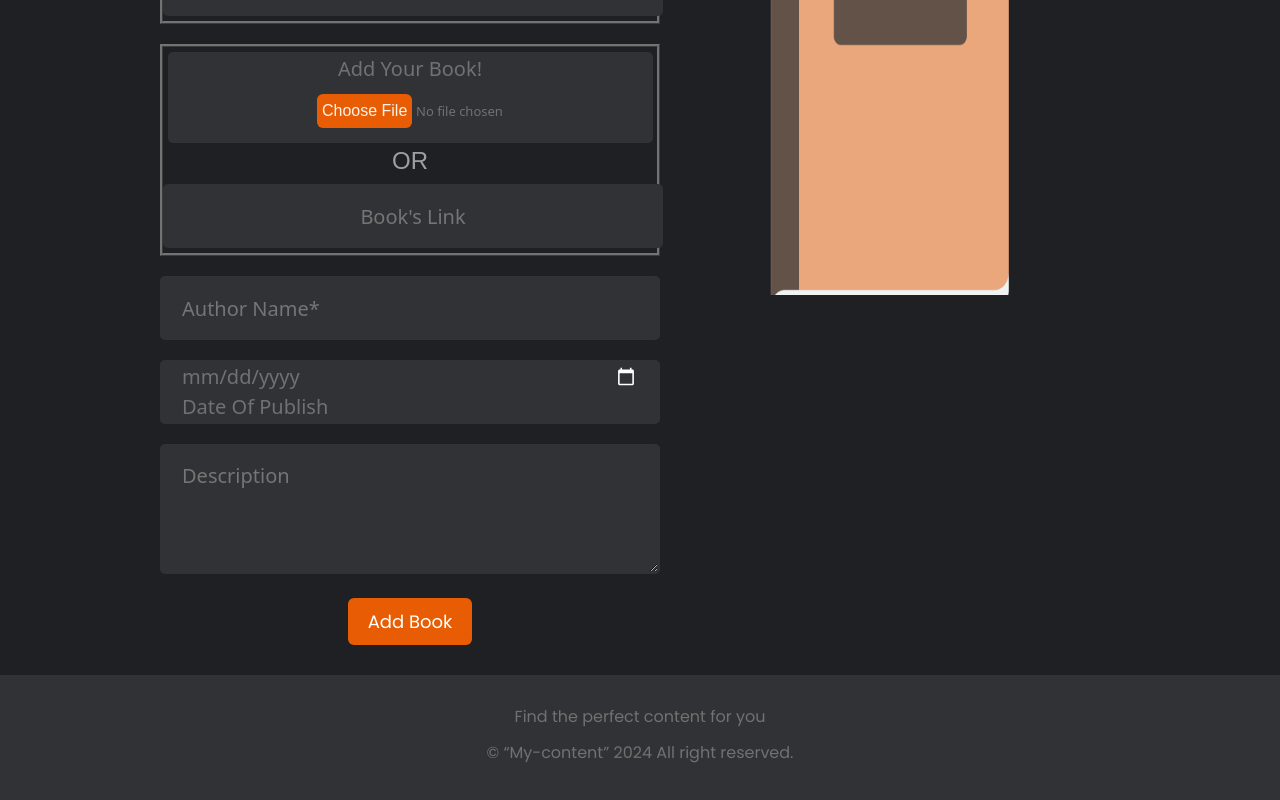
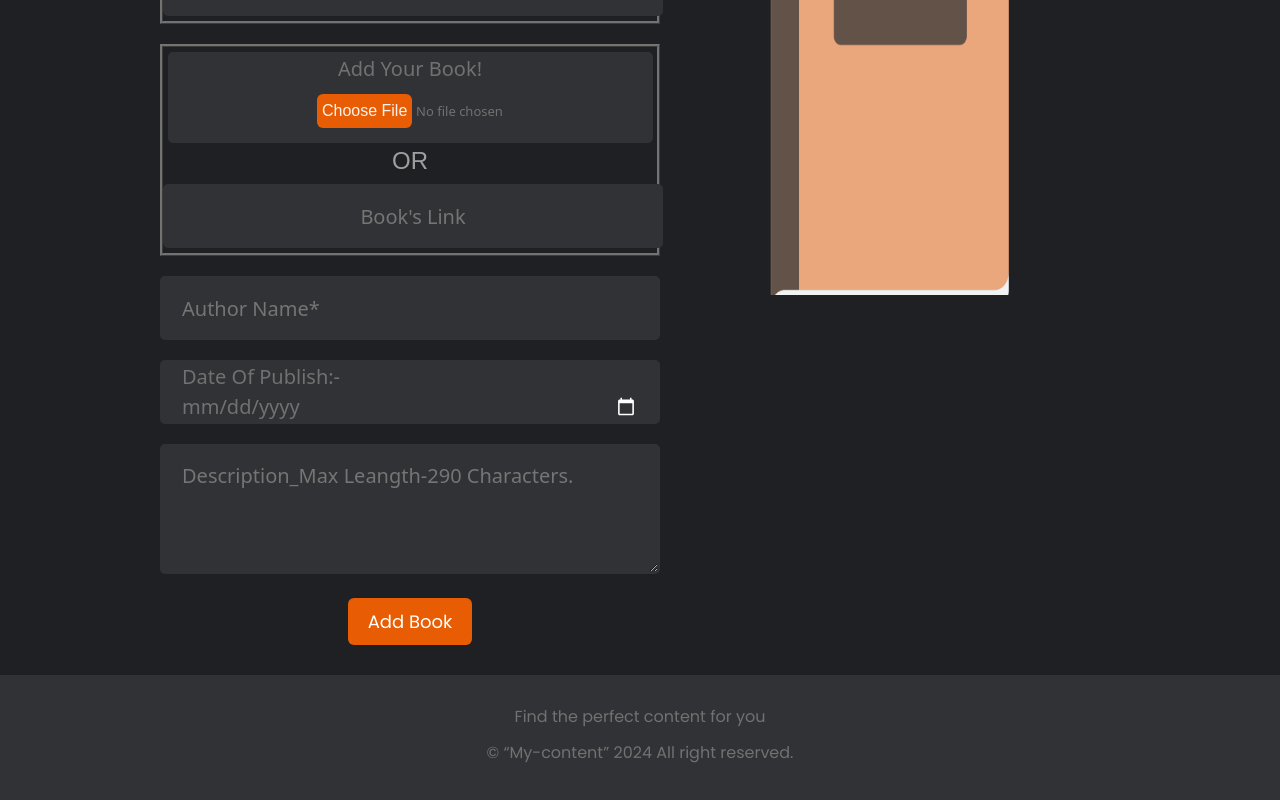
Before and after one commit to Jyoti-Technosoft/book-universe, a Next.js app: page /addBook in a window 1280 px wide. Shown: the part 528-1328 px from the top of the page. Built offline with nearby package versions, Linux system fonts and the light colour scheme; no server answers; the database is empty; a web font is replaced by a local one.

Commit message:
adding place holder to the date of publish in add book.

```diff
--- a/pages/addBook.js
+++ b/pages/addBook.js
@@ -190,19 +190,20 @@ function AddBook() {
                 value={bookName}
                 onChange={(e) => setBookName(e.target.value)}
               />
-              {errors.bookName && <p style={styles.error}>{errors.bookName}</p>}
+              {errors.bookName && (
+                <span style={styles.error}>{errors.bookName}</span>
+              )}
               <input
                 placeholder="Book Category*"
                 className={classes.input}
                 value={bookCategory}
                 onChange={(e) => setBookCategory(e.target.value)}
-                style={{ marginBottom: '4%' }}
               />
               {errors.bookCategory && (
-                <p style={styles.error}>{errors.bookCategory}</p>
+                <span style={styles.error}>{errors.bookCategory}</span>
               )}
 
-              <div className={classes.borderDiv}>
+              <div className={classes.borderDiv} style={{ marginTop: '4%' }}>
                 <label className={classes.lableInput}>
                   <span>
                     Add Your Book Cover Page
@@ -271,27 +272,28 @@ function AddBook() {
                 style={{ marginTop: '0%' }}
               />
               {errors.authorName && (
-                <p style={styles.error}>{errors.authorName}</p>
+                <span style={styles.error}>{errors.authorName}</span>
               )}
               <input
                 type="date"
                 max={todayDATE()}
-                placeholder="Date Of Publish"
+                placeholder="Date Of Publish:-"
                 className={classes.input}
                 value={dateOfPublish}
                 onChange={(e) => setDateOfPublish(e.target.value)}
               />
+              {errors.dateOfPublish && (
+                <span style={styles.error}>{errors.dateOfPublish}</span>
+              )}
               <textarea
                 rows={4}
                 cols={40}
-                placeholder="Description"
+                placeholder="Description_Max Leangth-290 Characters."
                 className={classes.textArea}
                 value={description}
                 onChange={(e) => setDescription(e.target.value)}
+                maxLength="290"
               />
-              {errors.dateOfPublish && (
-                <p style={styles.error}>{errors.dateOfPublish}</p>
-              )}
               <br />
               <button
                 type="button"
--- a/pages/addBook.module.scss
+++ b/pages/addBook.module.scss
@@ -89,9 +89,10 @@
 
 }
 
-input[type="date"]:not(.has-value)::after {
+
+input[type="date"]:not(.has-value)::before {
+    content: attr(placeholder);
     color: #717171;
-    content: attr(placeholder);
 }
 
 .textArea {
```
